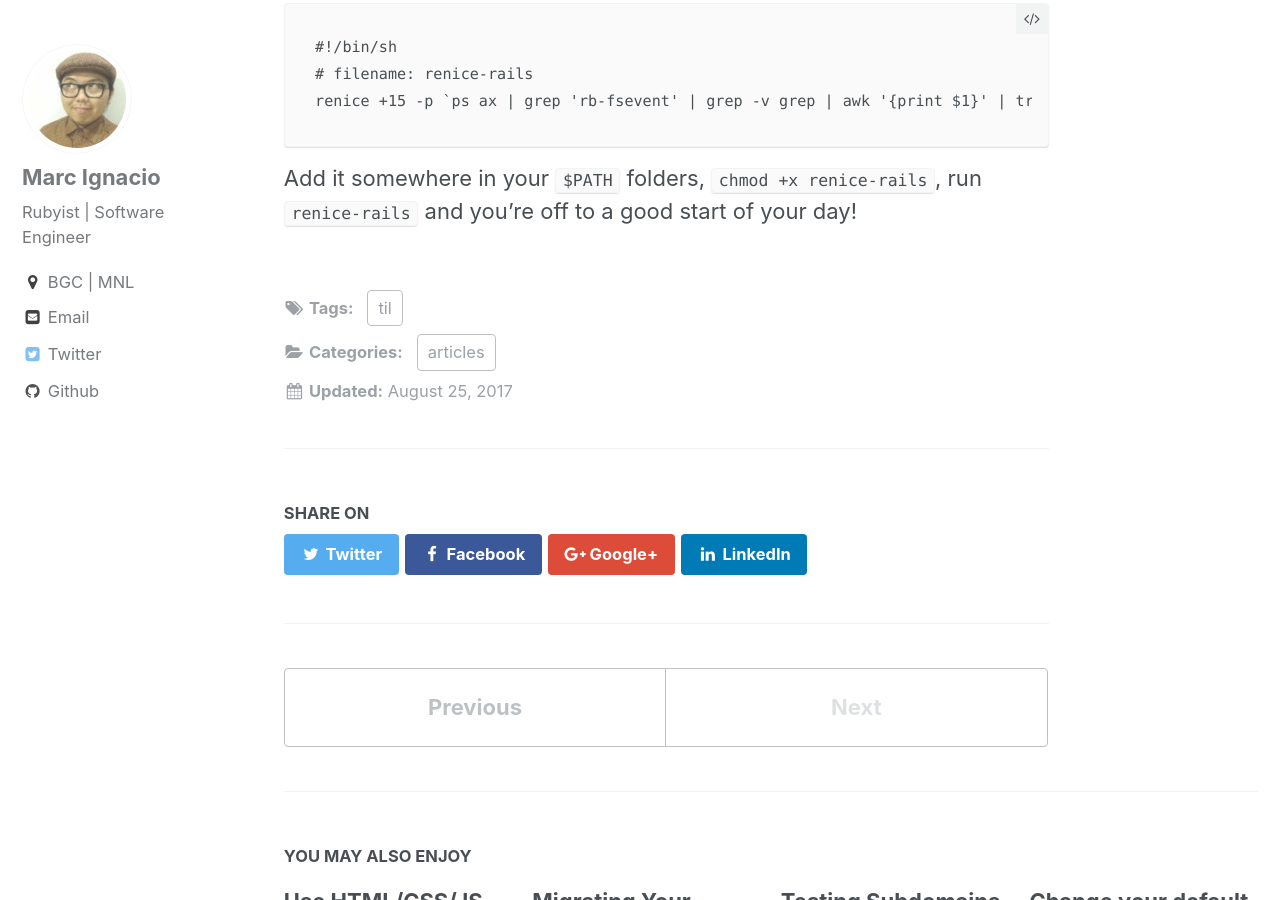
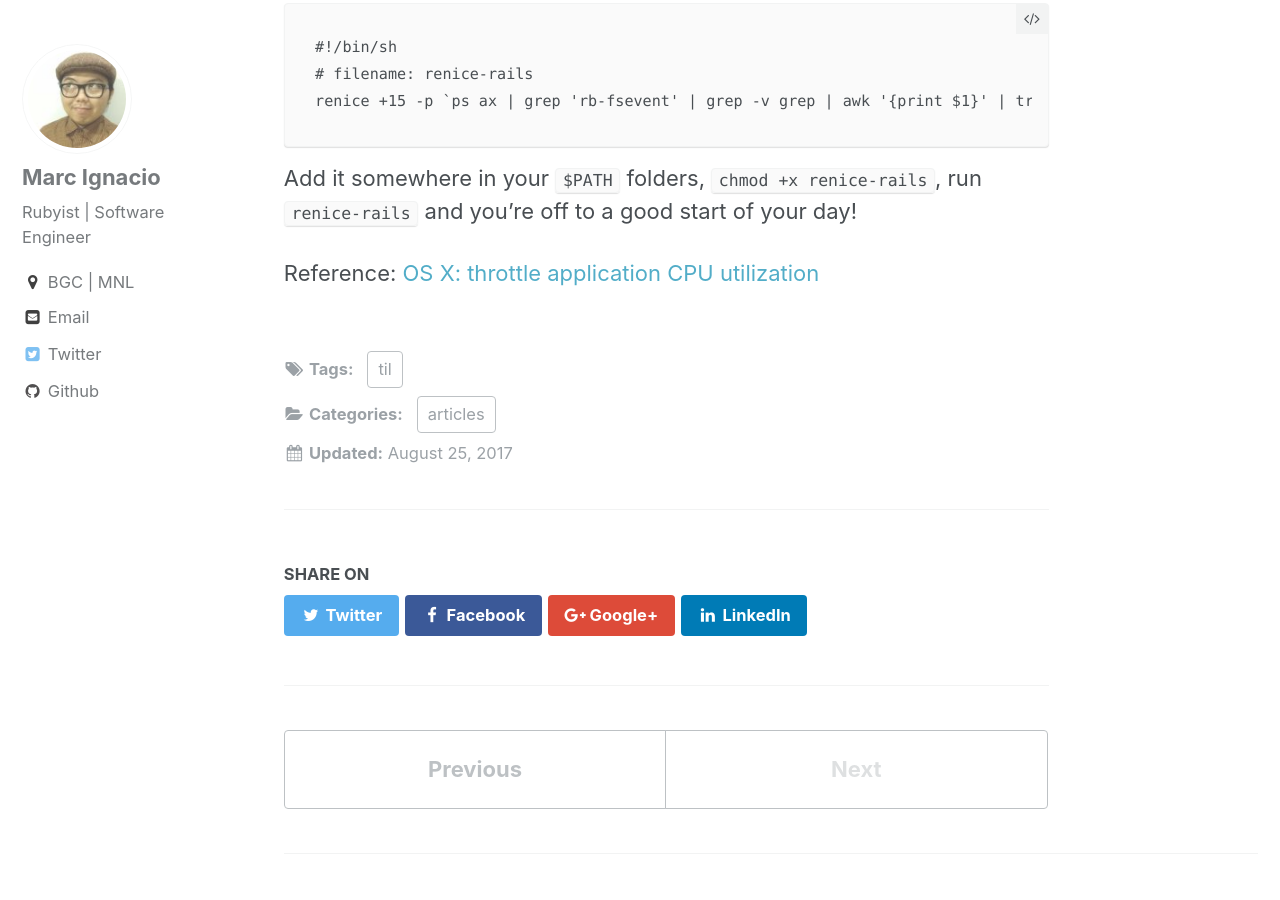
Before and after one commit to padi/padi.github.io, a Jekyll site: the page built from _posts/til/2017-08-25-throttle-down-rails-processes.md, in a window 1280 px wide and 900 px high, scrolled down 806 px. Built offline with Jekyll 4.4.1, drawn with Linux system fonts in a browser that asks for light colours.

Commit message:
Add reference

```diff
--- a/_posts/til/2017-08-25-throttle-down-rails-processes.md
+++ b/_posts/til/2017-08-25-throttle-down-rails-processes.md
@@ -37,3 +37,5 @@ renice +15 -p `ps ax | grep 'rb-fsevent' | grep -v grep | awk '{print $1}' | tr
 
 Add it somewhere in your `$PATH` folders, `chmod +x renice-rails`, run `renice-rails`
 and you're off to a good start of your day!
+
+Reference: [OS X: throttle application CPU utilization](https://tinyapps.org/blog/mac/201107230700_throttle_process_os_x.html)
```
